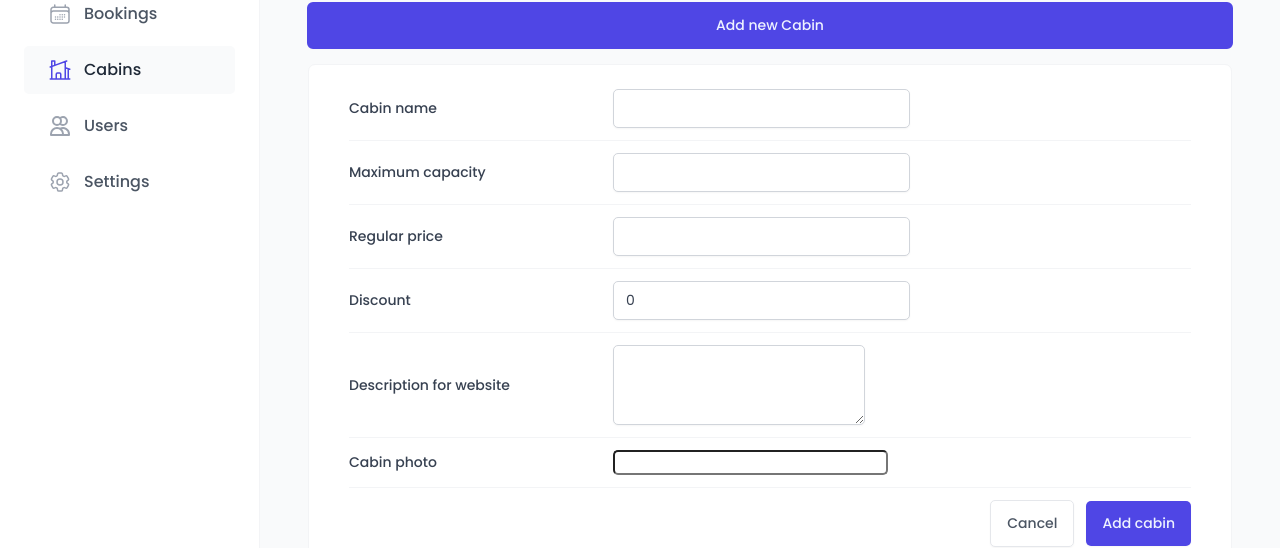
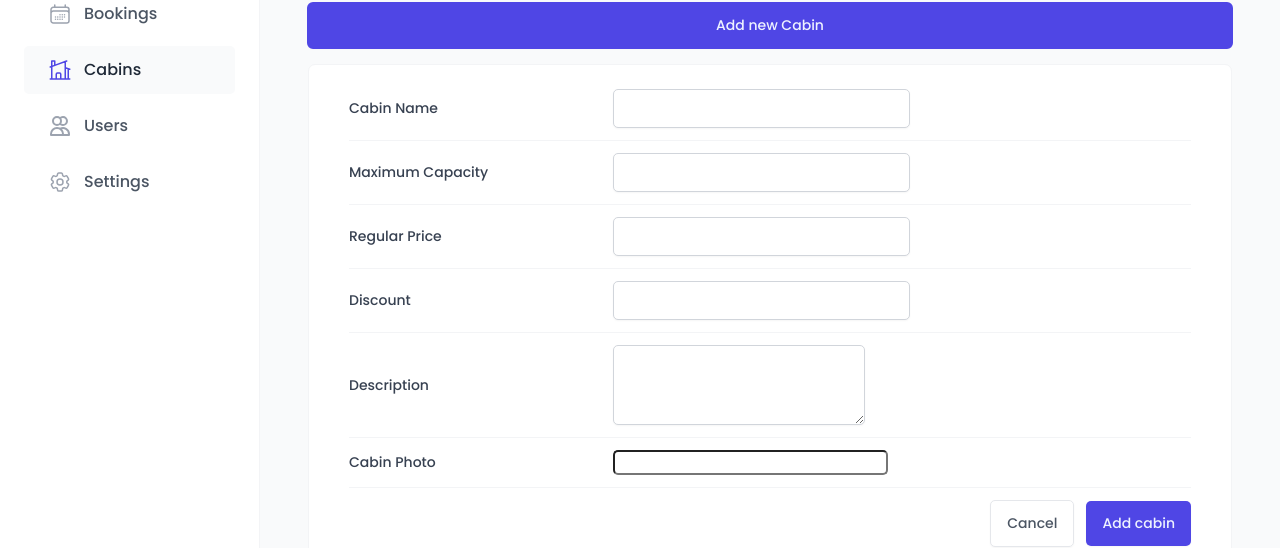
Before and after one commit to moark-peralta-study-repo/the-wild-oasis, a React (Vite) app: page /cabins in a window 1280 px wide. Both pictures are taken after a click on the button "Add new Cabin". Shown: the part 233-781 px from the top of the page. Built offline with nearby package versions, Linux system fonts and the light colour scheme; no server answers; the database is empty; a web font is replaced by a local one.

Commit message:
validation and refactoring to FormRow component

```diff
--- a/src/features/cabins/CreateCabinForm.jsx
+++ b/src/features/cabins/CreateCabinForm.jsx
@@ -9,46 +9,13 @@
 import { createCabin } from "../../services/apiCabins.js";
 import { useMutation, useQueryClient } from "@tanstack/react-query";
 import toast from "react-hot-toast";
-
-const FormRow = styled.div`
-  display: grid;
-  align-items: center;
-  grid-template-columns: 24rem 1fr 1.2fr;
-  gap: 2.4rem;
-
-  padding: 1.2rem 0;
-
-  &:first-child {
-    padding-top: 0;
-  }
-
-  &:last-child {
-    padding-bottom: 0;
-  }
-
-  &:not(:last-child) {
-    border-bottom: 1px solid var(--color-grey-100);
-  }
-
-  &:has(button) {
-    display: flex;
-    justify-content: flex-end;
-    gap: 1.2rem;
-  }
-`;
-
-const Label = styled.label`
-  font-weight: 500;
-`;
-
-const Error = styled.span`
-  font-size: 1.4rem;
-  color: var(--color-red-700);
-`;
+import FormRow from "../../ui/FormRow.jsx";
 
 function CreateCabinForm() {
   const queryClient = useQueryClient();
-  const { reset, register, handleSubmit, errors } = useForm();
+  const { formState, getValues, reset, register, handleSubmit } = useForm();
+
+  const { errors } = formState;
 
   const { mutate, isLoading: isCreating } = useMutation({
     mutationFn: createCabin,
@@ -64,46 +31,76 @@
     mutate(data);
   }
 
+  function onError(errors) {
+    console.log(errors);
+  }
+
   return (
-    <Form onSubmit={handleSubmit(onSubmit)}>
-      <FormRow>
-        <Label htmlFor="name">Cabin name</Label>
-        <Input type="text" id="name" {...register("name")} />
+    <Form onSubmit={handleSubmit(onSubmit, onError)}>
+      <FormRow label="Cabin Name" error={errors?.name?.message}>
+        <Input
+          type="text"
+          id="name"
+          disabled={isCreating}
+          {...register("name", {
+            required: "This field is required",
+          })}
+        />
       </FormRow>
 
-      <FormRow>
-        <Label htmlFor="maxCapacity">Maximum capacity</Label>
-        <Input type="number" id="maxCapacity" {...register("maxCapacity")} />
+      <FormRow label="Maximum Capacity" error={errors?.maxCapacity?.message}>
+        <Input
+          type="text"
+          id="maxCapacity"
+          disabled={isCreating}
+          {...register("maxCapacity", {
+            required: "This field is required",
+            min: {
+              value: 1,
+              message: "Capacity should be at least one",
+            },
+          })}
+        />
       </FormRow>
 
-      <FormRow>
-        <Label htmlFor="regularPrice">Regular price</Label>
-        <Input type="number" id="regularPrice" {...register("regularPrice")} />
+      <FormRow label="Regular Price" error={errors?.regularPrice?.message}>
+        <Input
+          type="number"
+          id="regularPrice"
+          disabled={isCreating}
+          {...register("regularPrice", {
+            required: "This field is required",
+          })}
+        />
       </FormRow>
 
-      <FormRow>
-        <Label htmlFor="discount">Discount</Label>
+      <FormRow label="Discount" error={errors?.discount?.message}>
         <Input
           type="number"
           id="discount"
-          defaultValue={0}
-          {...register("discount")}
+          disabled={isCreating}
+          {...register("discount", {
+            required: "This field is required",
+            validate: (value) =>
+              Number(value) <= getValues().regularPrice ||
+              "Discount should be less" + " than the" + " regular price",
+          })}
         />
       </FormRow>
 
-      <FormRow>
-        <Label htmlFor="description">Description for website</Label>
+      <FormRow label="Description" error={errors?.description?.message}>
         <Textarea
-          type="number"
+          type="text"
           id="description"
-          defaultValue=""
-          {...register("description")}
+          disabled={isCreating}
+          {...register("description", {
+            required: "This field is required",
+          })}
         />
       </FormRow>
 
-      <FormRow>
-        <Label htmlFor="image">Cabin photo</Label>
-        <FileInput id="image" accept="image/*" />
+      <FormRow label="Cabin Photo" htmlFor="image">
+        <FileInput id="image" accept="image/*" disabled={isCreating} />
       </FormRow>
 
       <FormRow>
--- /dev/null
+++ b/src/ui/FormRow.jsx
@@ -0,0 +1,50 @@
+import Input from "./Input.jsx";
+import styled from "styled-components";
+
+const StyledFormRow = styled.div`
+  display: grid;
+  align-items: center;
+  grid-template-columns: 24rem 1fr 1.2fr;
+  gap: 2.4rem;
+
+  padding: 1.2rem 0;
+
+  &:first-child {
+    padding-top: 0;
+  }
+
+  &:last-child {
+    padding-bottom: 0;
+  }
+
+  &:not(:last-child) {
+    border-bottom: 1px solid var(--color-grey-100);
+  }
+
+  &:has(button) {
+    display: flex;
+    justify-content: flex-end;
+    gap: 1.2rem;
+  }
+`;
+
+const Label = styled.label`
+  font-weight: 500;
+`;
+
+const Error = styled.span`
+  font-size: 1.4rem;
+  color: var(--color-red-700);
+`;
+
+function FormRow({ label, error, children }) {
+  return (
+    <StyledFormRow>
+      {label && <Label htmlFor={children.props.id}>{label}</Label>}
+      {children}
+      {error && <Error>{error}</Error>}
+    </StyledFormRow>
+  );
+}
+
+export default FormRow;
```
